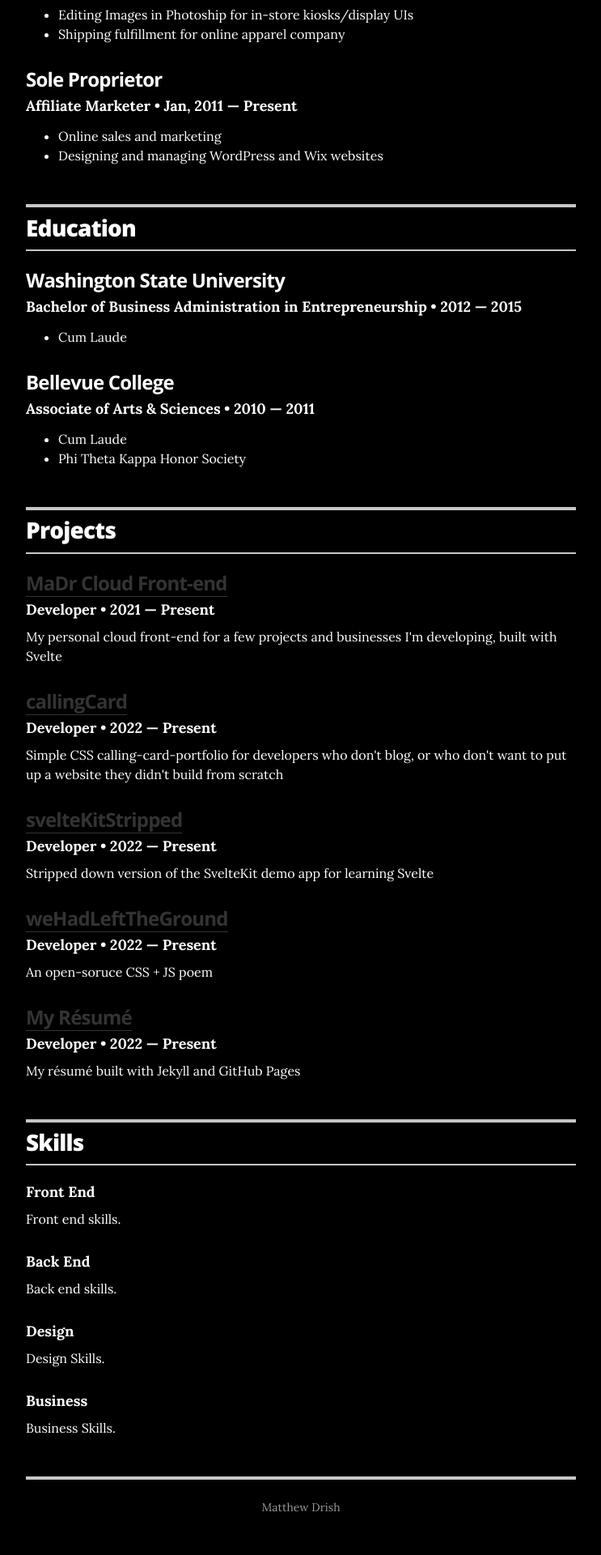
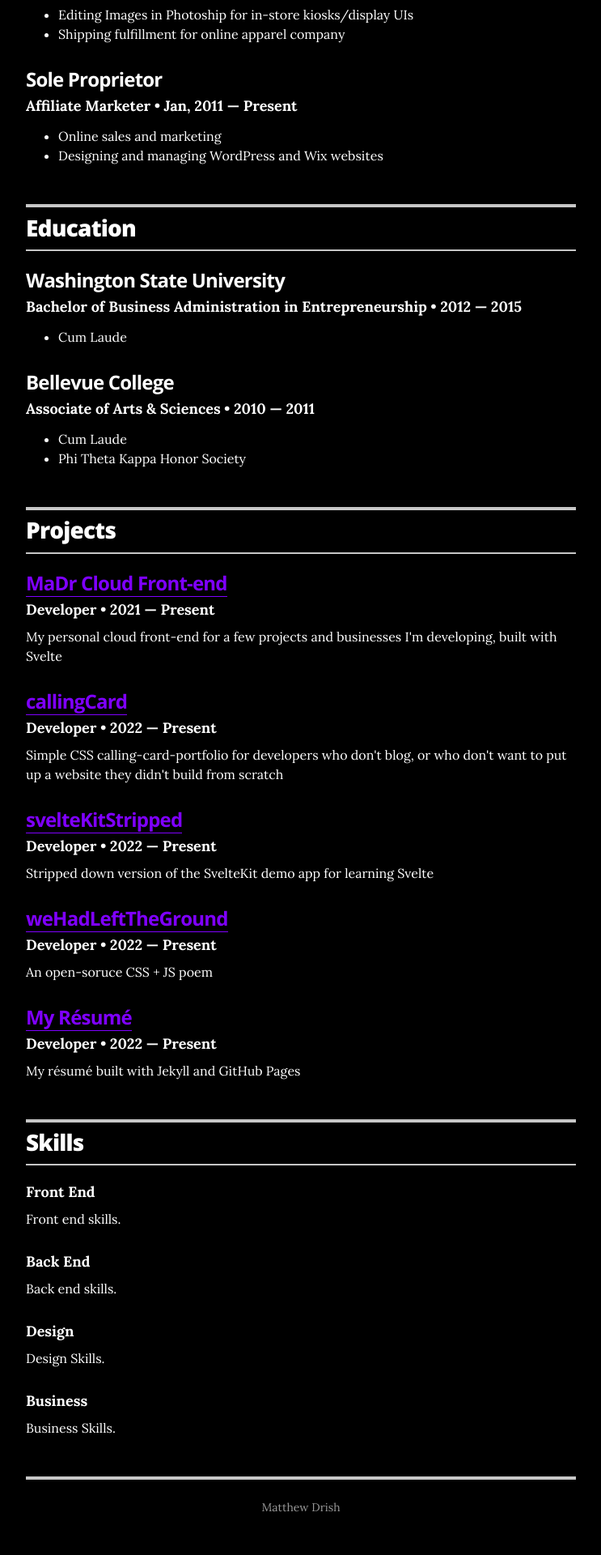
Before and after one commit to MaDrCloudDev/MaDrCloudDev.github.io, a Jekyll site: the page built from index.html, in a window 1280 px wide. Shown: the part 936-2856 px from the top of the page at 81% size, without its empty margins (268-1011 px from the left). Built offline with Jekyll 4.4.1, drawn with Linux system fonts in a browser that asks for light colours.

Commit message:
color test
color test

```diff
--- a/_sass/_resume.scss
+++ b/_sass/_resume.scss
@@ -160,7 +160,7 @@
   .resume-item-copy,
   .resume-item-list {
     a {
-      color: #333;
+      color: #7f00ff;
       text-decoration: none;
       border-bottom: 1px solid;
 
```
